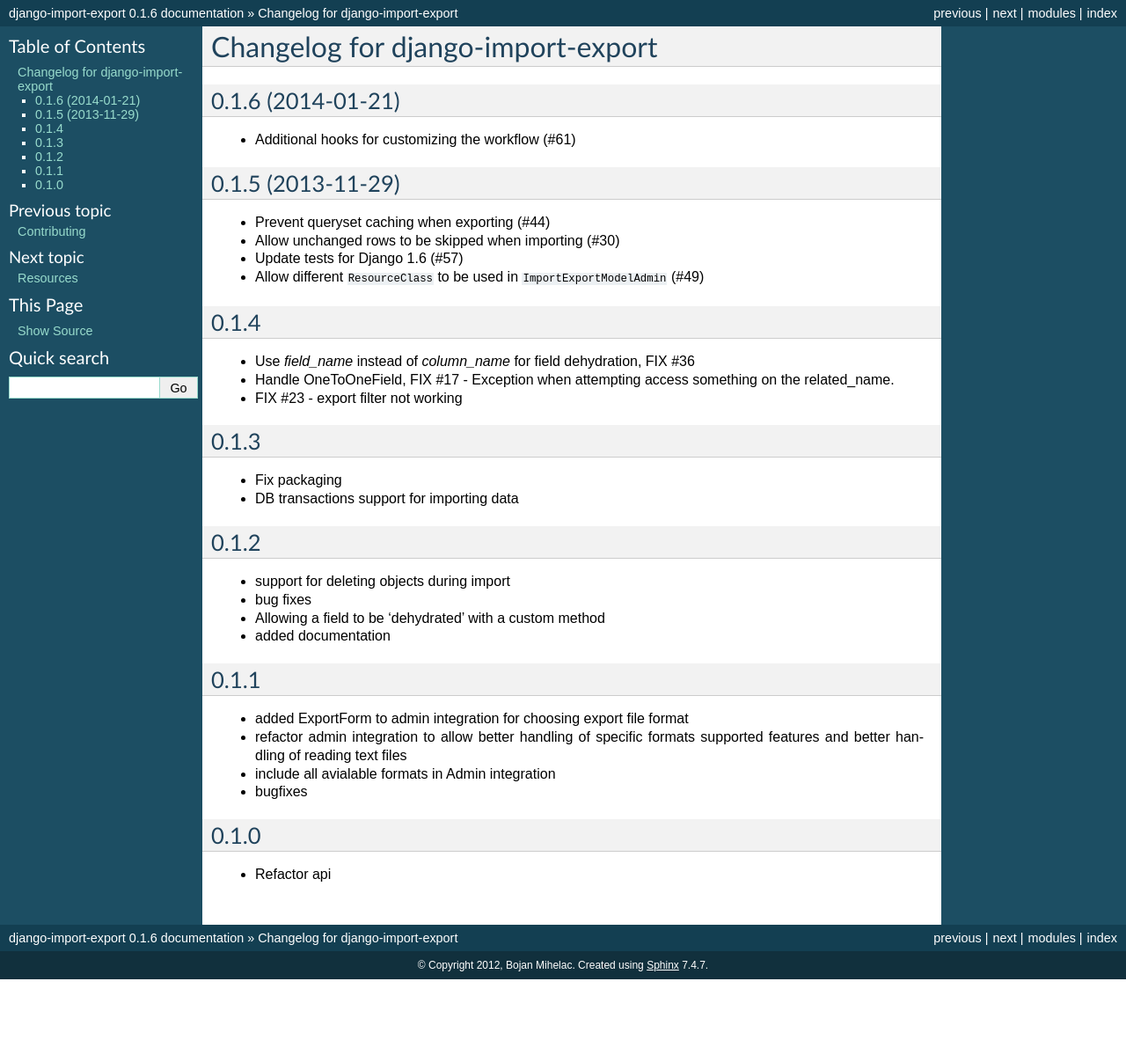
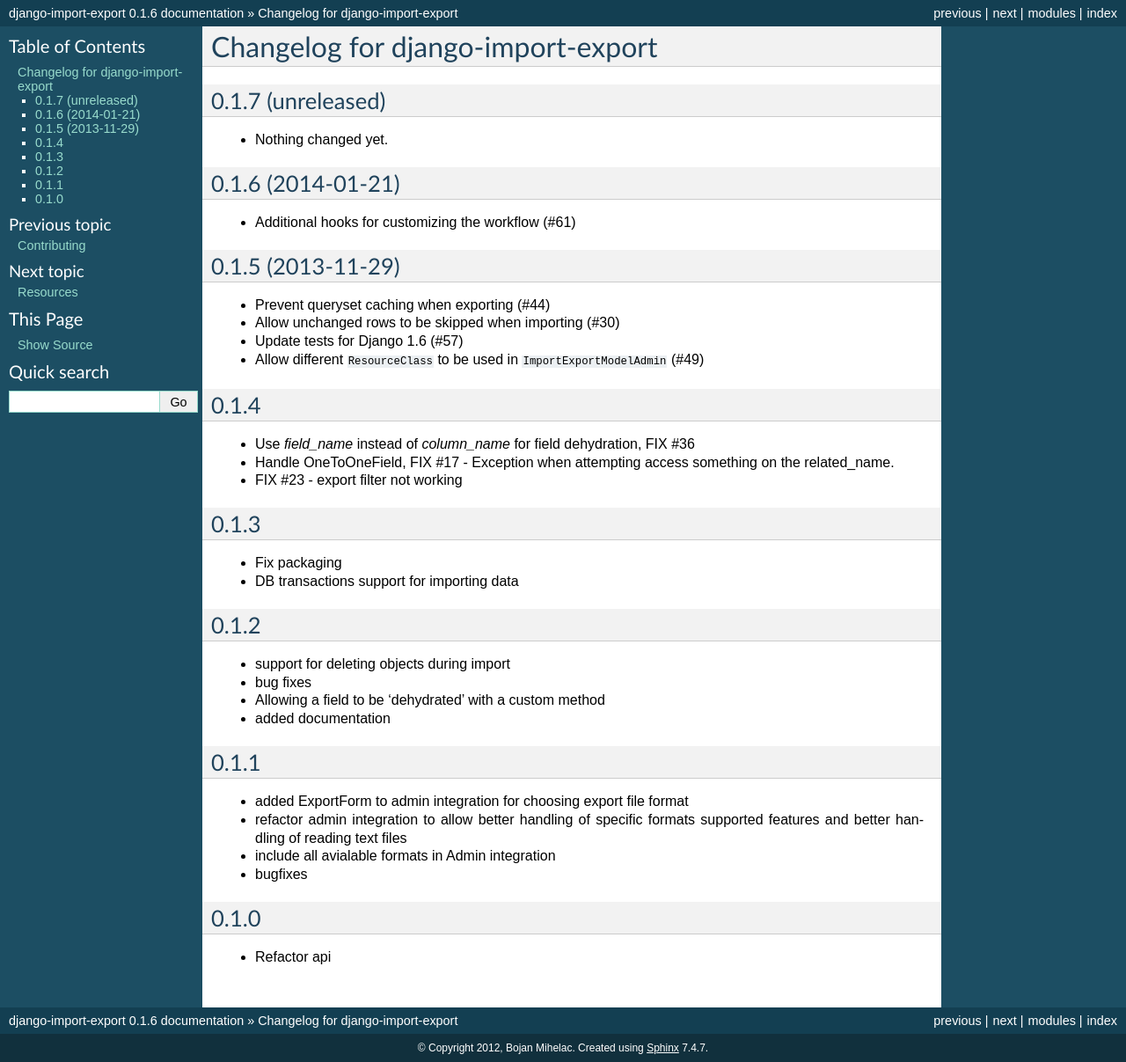
Before and after one commit to django-import-export/django-import-export, a Sphinx documentation site: the page built from docs/changelog.rst, in a window 1280 px wide. Shown: the whole page at 88% size. Built offline with Sphinx 7.4.7, drawn with Linux system fonts in a browser that asks for light colours; before the commit the page ends 1113 px from its top, so only the background shows below that.

Commit message:
Back to development: 0.1.7

```diff
--- a/docs/changelog.rst
+++ b/docs/changelog.rst
@@ -1,5 +1,11 @@
 Changelog for django-import-export
 ==================================
+
+0.1.7 (unreleased)
+------------------
+
+- Nothing changed yet.
+
 
 0.1.6 (2014-01-21)
 ------------------
```
